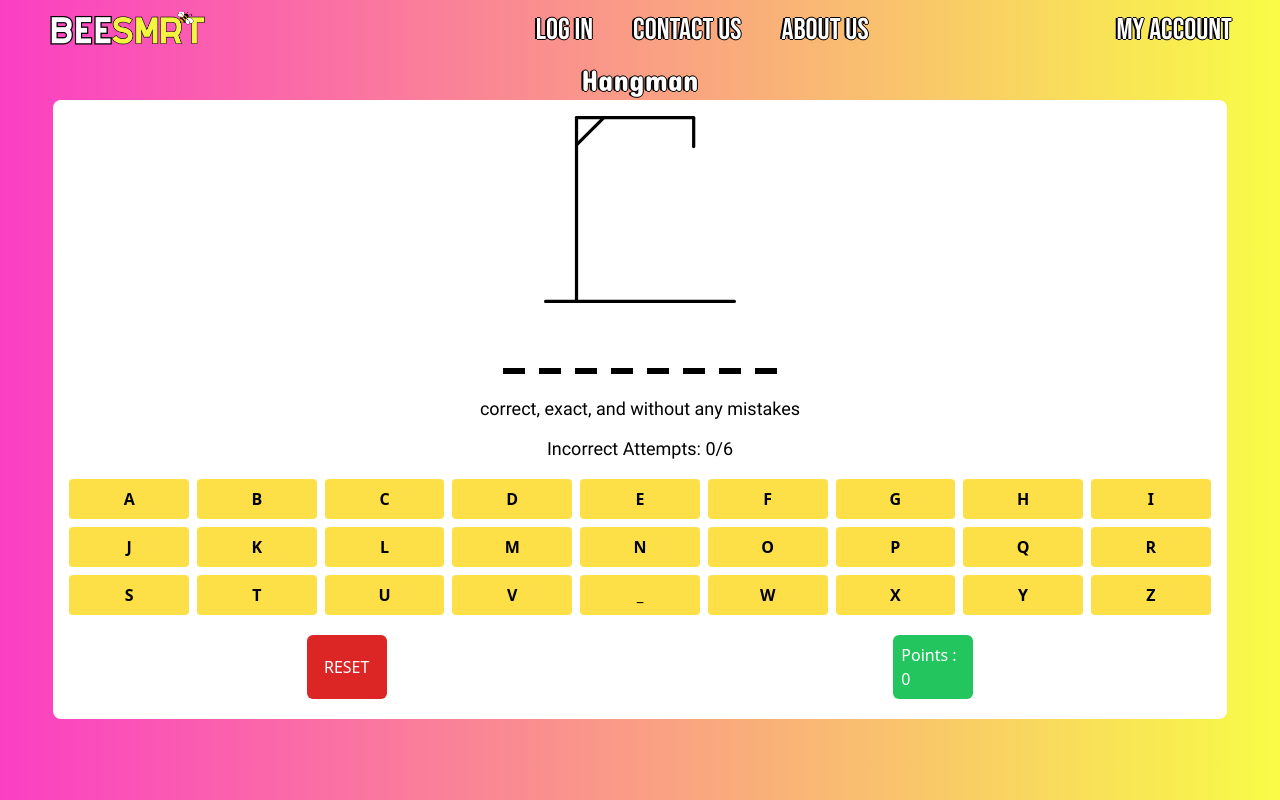
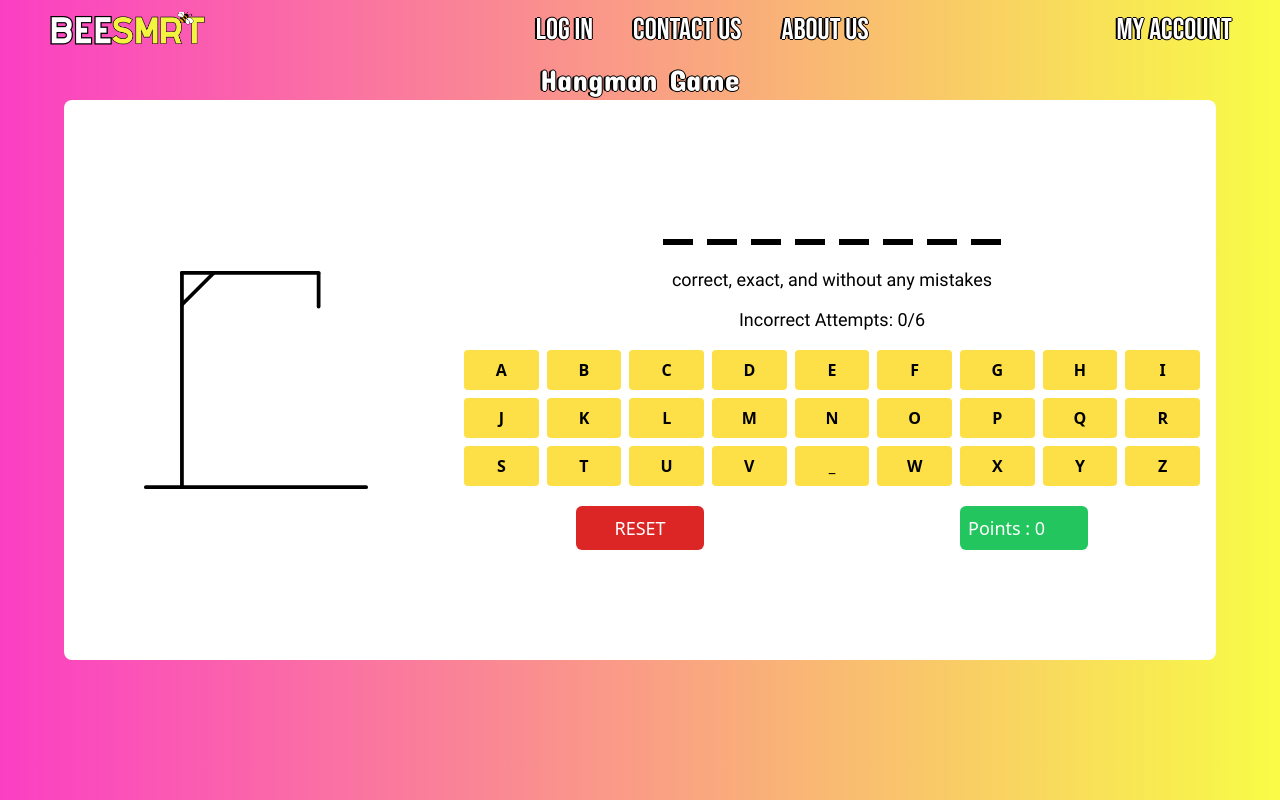
Before and after one commit to MRJonas343/BEESMRT, a React (Vite) app: page /games/HangmanGame in a window 1280 px wide. Built offline with nearby package versions, Linux system fonts and the light colour scheme.

Commit message:
HangamanGame 2.2

```diff
--- a/src/components/games/HangmanGame.tsx
+++ b/src/components/games/HangmanGame.tsx
@@ -3,7 +3,8 @@ import { useState,useEffect } from "react"
 import ModalMessage from "./ModalMessage"
 import Key from "./Key"
 import Words from "../games/wordList.json"
-import Swords from './img/espadas.png'
+import Defeat from './img/perder.png'
+import Trofeo from './img/trofeo.png'
 import confetti from  'canvas-confetti'
 import HangmanImg0 from "./img/hangman-0.svg"
 import HangmanImg1 from "./img/hangman-1.svg"
@@ -57,6 +58,7 @@ const Hangman: React.FC = () => {
         hangmanImg = HangmanImg0
         setHangmanImg(hangmanImg)
         setShowModal(false)
+        setPoints(0)
     }
 
     function handleKeyClick(e : any){
@@ -79,9 +81,9 @@ const Hangman: React.FC = () => {
                 return elemento !== null
             })
             if (todosNoSonNull) {
+                setImageSrc(Trofeo)
                 setMessage("You Win")
                 setMainMessage("Congratulations")
-                setImageSrc(Swords)
                 setShowModal(true)
                 let interval = setInterval(function() {
                     let timeLeft = animationEnd - Date.now()
@@ -132,10 +134,11 @@ const Hangman: React.FC = () => {
 
     useEffect(() => {
         if(attemps === 6){
-            setImageSrc(Swords)
+            setImageSrc(Defeat)
             setMessage("You Lose")
             setMainMessage("Game Over")
             setShowModal(true)
+            setAttemps(0)
         }
     },[attemps])
 
@@ -143,17 +146,20 @@ const Hangman: React.FC = () => {
     <>
     <main className="w-screen h-screen bg-Gradient1 overflow-x-hidden">
         <NavBar/>
-        <h1 className="text-3xl font-Principal2 text-white text-3d text-center my-2">Hangman</h1>
-        <div className="bg-white w-11/12 h-auto rounded-lg mx-auto">
-            <div className="flex w-full justify-center pt-4 pb-4">
-                <img src={hangmanImg} className="w-48"></img>
+        <h1 className="text-3xl font-Principal2 text-white text-3d text-center my-2">Hangman Game</h1>
+        <div className="bg-white w-11/12 h-auto rounded-lg mx-auto lg:flex lg:w-[90%] justify-evenly items-center lg:h-[70%]">
+            <div className="basis-2/6">
+                <div className="flex w-full justify-center pt-4 pb-4">
+                    <img src={hangmanImg} className="w-48 lg:w-56"></img>
+                </div>
             </div>
+            <div className="basis-4/6">
             <div className="font-bold h-16 items-end flex w-full justify-center gap-3">
                 {espacios.map((element, index) => {
                     return (
                         <div key={index} className="text-center pt-7">
                                 {element}
-                            <div className="outline outline-black w-4 h-0 m-1 mb-4">
+                            <div className="outline outline-black w-4 h-0 m-1 mb-4 lg:w-6">
                             </div>
                         </div>
                     )
@@ -169,8 +175,9 @@ const Hangman: React.FC = () => {
                     })}
                 </div>
                 <div className="flex w-full justify-around pt-5 pb-5">
-                    <button className="text-base bg-red-600 rounded-md p-2 w-20 text-white" onClick={playAgain}>RESET</button>
-                    <p className="text-base bg-green-500 rounded-md p-2 w-20 text-white">Points : {points}</p>
+                    <button className="text-base bg-red-600 rounded-md p-2 w-24 text-white lg:w-32 lg:text-lg" onClick={playAgain}>RESET</button>
+                    <p className="text-base bg-green-500 rounded-md p-2 w-24 text-white lg:w-32 lg:text-lg">Points : {points}</p>
+                </div>
                 </div>
             </div>
             <ModalMessage showModal={showModal} imageSrc={imageSrc} message={message} mainMessage={mainMessage} playAgain={playAgain} showModalWin={()=>setShowModal(!showModal)}/>
--- a/src/css/output.css
+++ b/src/css/output.css
@@ -749,10 +749,6 @@ video {
   margin-top: 1.75rem;
 }
 
-.mb-8 {
-  margin-bottom: 2rem;
-}
-
 .block {
   display: block;
 }
@@ -799,10 +795,6 @@ video {
 
 .h-9 {
   height: 2.25rem;
-}
-
-.h-\[70vh\] {
-  height: 70vh;
 }
 
 .h-\[77vh\] {
@@ -822,12 +814,28 @@ video {
   height: 100vh;
 }
 
+.h-2 {
+  height: 0.5rem;
+}
+
+.h-4 {
+  height: 1rem;
+}
+
+.h-8 {
+  height: 2rem;
+}
+
+.h-10 {
+  height: 2.5rem;
+}
+
 .w-1\/3 {
   width: 33.333333%;
 }
 
-.w-10 {
-  width: 2.5rem;
+.w-10\/12 {
+  width: 83.333333%;
 }
 
 .w-11\/12 {
@@ -848,6 +856,10 @@ video {
 
 .w-32 {
   width: 8rem;
+}
+
+.w-4 {
+  width: 1rem;
 }
 
 .w-40 {
@@ -899,20 +911,12 @@ video {
   width: 100vw;
 }
 
-.w-6 {
-  width: 1.5rem;
-}
-
-.w-10\/12 {
-  width: 83.333333%;
-}
-
-.w-3 {
-  width: 0.75rem;
-}
-
-.w-4 {
-  width: 1rem;
+.w-8 {
+  width: 2rem;
+}
+
+.w-24 {
+  width: 6rem;
 }
 
 .max-w-\[240px\] {
@@ -929,6 +933,14 @@ video {
 
 .basis-\[75\%\] {
   flex-basis: 75%;
+}
+
+.basis-2\/6 {
+  flex-basis: 33.333333%;
+}
+
+.basis-4\/6 {
+  flex-basis: 66.666667%;
 }
 
 .translate-x-full {
@@ -1151,6 +1163,10 @@ video {
   padding: 1.75rem;
 }
 
+.p-3 {
+  padding: 0.75rem;
+}
+
 .px-10 {
   padding-left: 2.5rem;
   padding-right: 2.5rem;
@@ -1161,11 +1177,6 @@ video {
   padding-right: 0.75rem;
 }
 
-.px-4 {
-  padding-left: 1rem;
-  padding-right: 1rem;
-}
-
 .px-5 {
   padding-left: 1.25rem;
   padding-right: 1.25rem;
@@ -1206,6 +1217,11 @@ video {
   padding-bottom: 1.75rem;
 }
 
+.px-2 {
+  padding-left: 0.5rem;
+  padding-right: 0.5rem;
+}
+
 .pb-3 {
   padding-bottom: 0.75rem;
 }
@@ -1218,10 +1234,6 @@ video {
   padding-bottom: 1.25rem;
 }
 
-.pt-2 {
-  padding-top: 0.5rem;
-}
-
 .pt-3 {
   padding-top: 0.75rem;
 }
@@ -1240,10 +1252,6 @@ video {
 
 .pt-7 {
   padding-top: 1.75rem;
-}
-
-.pb-10 {
-  padding-bottom: 2.5rem;
 }
 
 .text-center {
@@ -1571,14 +1579,38 @@ video {
     height: 70vh;
   }
 
+  .lg\:h-\[70\%\] {
+    height: 70%;
+  }
+
   .lg\:w-\[22vw\] {
     width: 22vw;
   }
 
+  .lg\:w-\[90\%\] {
+    width: 90%;
+  }
+
+  .lg\:w-56 {
+    width: 14rem;
+  }
+
+  .lg\:w-32 {
+    width: 8rem;
+  }
+
+  .lg\:w-6 {
+    width: 1.5rem;
+  }
+
   .lg\:flex-row {
     flex-direction: row;
   }
 
+  .lg\:flex-col {
+    flex-direction: column;
+  }
+
   .lg\:items-center {
     align-items: center;
   }
@@ -1589,6 +1621,11 @@ video {
 
   .lg\:gap-6 {
     gap: 1.5rem;
+  }
+
+  .lg\:bg-red-400 {
+    --tw-bg-opacity: 1;
+    background-color: rgb(248 113 113 / var(--tw-bg-opacity));
   }
 
   .lg\:pl-14 {
```
Also changed, not shown: src/components/games/img/perder.png (added).
